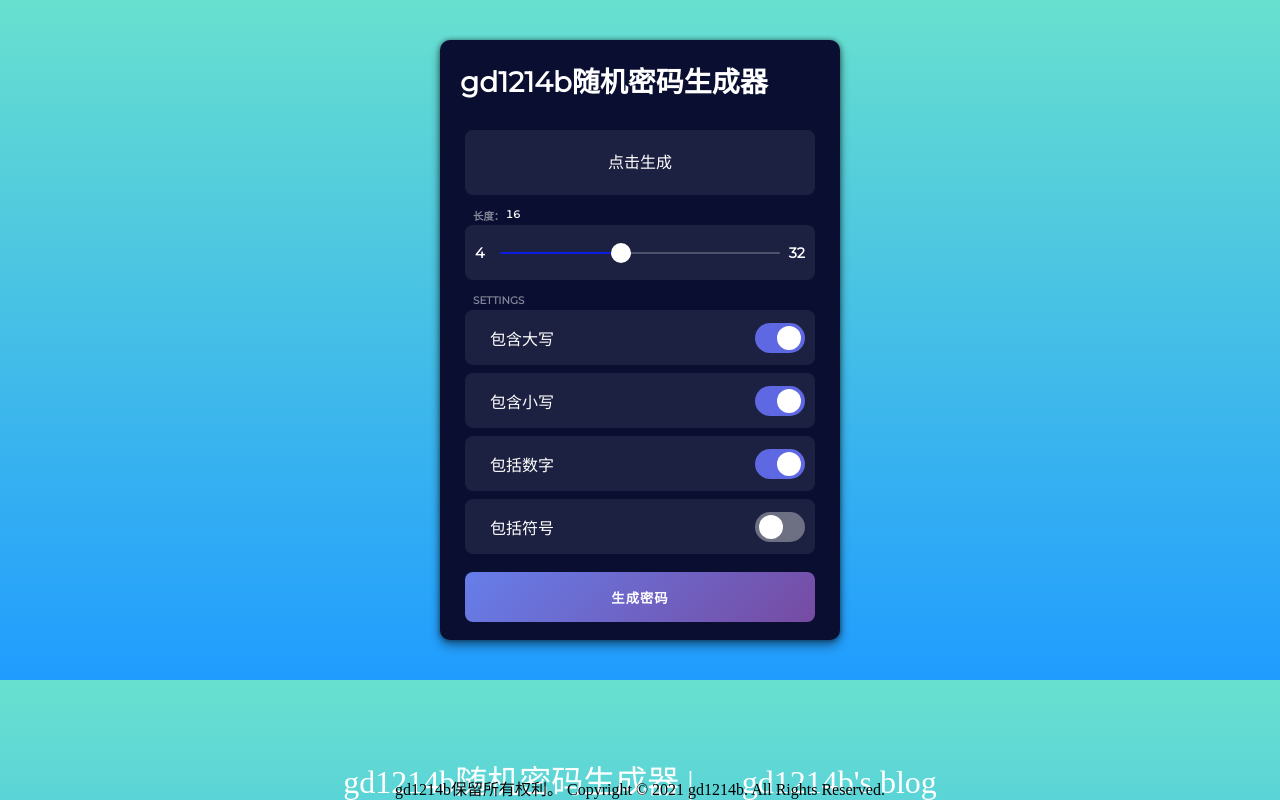
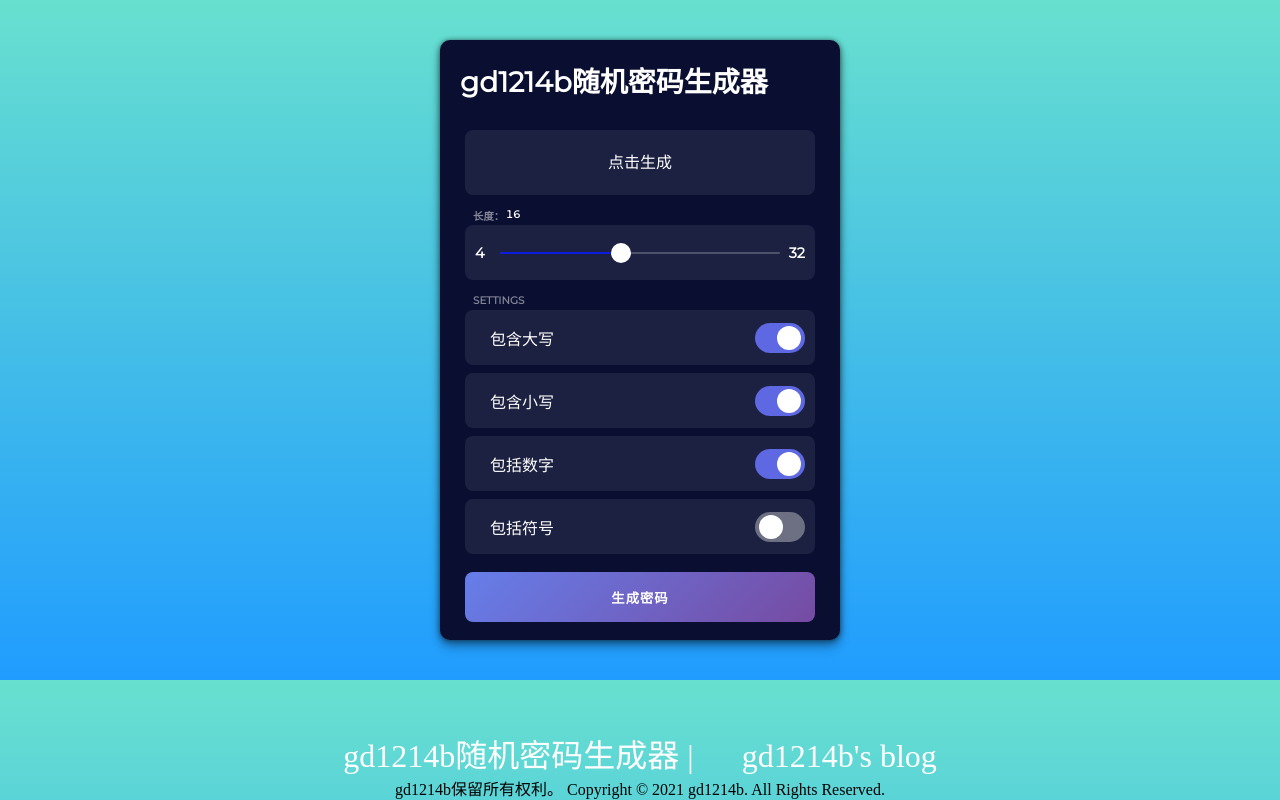
Before and after one commit to gd1214b/password, a plain HTML site: page index.html in a window 1280 px wide. Drawn offline with Linux system fonts and the light colour scheme.

Commit message:
Update index.html

```diff
--- a/index.html
+++ b/index.html
@@ -76,13 +76,14 @@
 </div>
 
 <div id="footer" style="position:fixed;width: 100%;text-align: center;bottom: 0px;display: block;">
-	<div style="height: 20px">
+	<div>
 		<p>
 			<a style="text-decoration:none;" href="https://password.gd1214b.tk/">gd1214b随机密码生成器 | </a>
 			<a style="text-decoration:none;" href="https://blog.gd1214b.tk/">gd1214b's blog</a>
+			<p>gd1214b保留所有权利。 Copyright © 2021 gd1214b. All Rights Reserved.</p>
 		</p>
 	</div>
-	<p>gd1214b保留所有权利。 Copyright © 2021 gd1214b. All Rights Reserved.</p>
+
 </div>
 
 </body>
```
